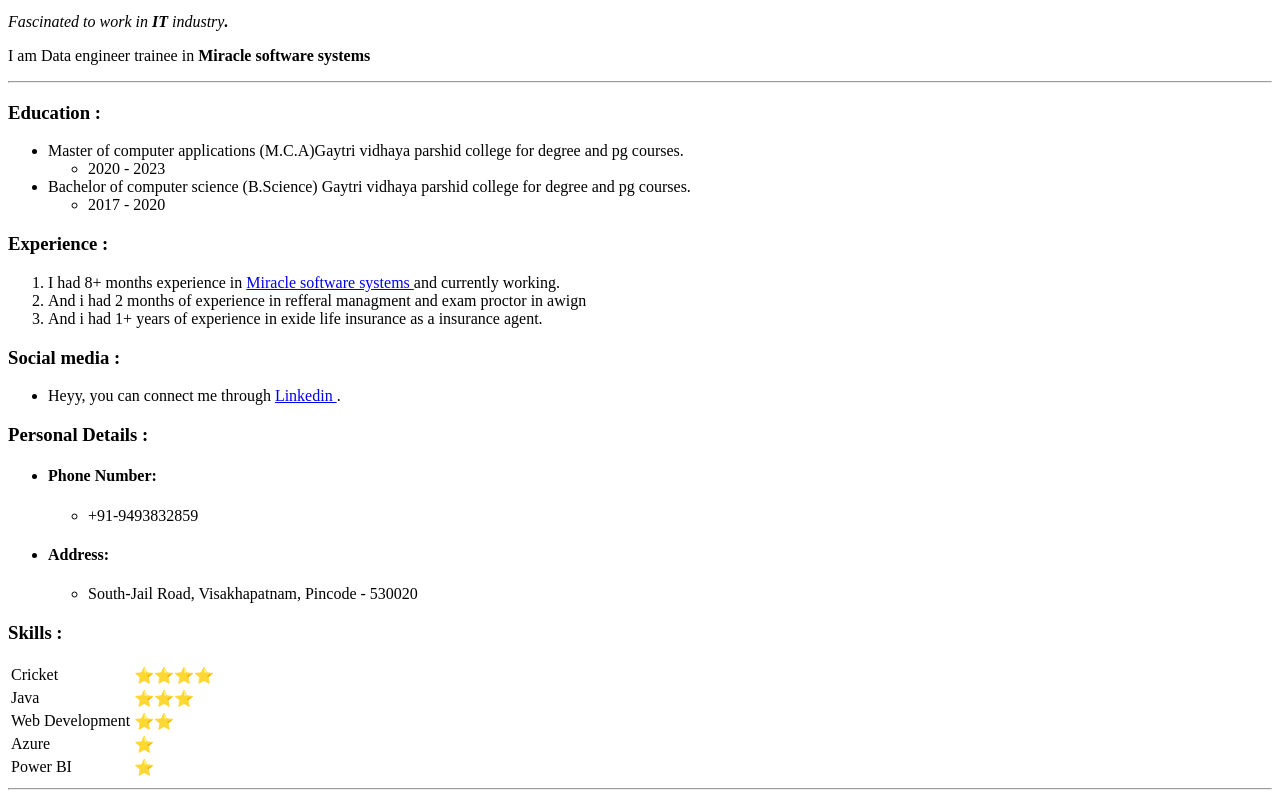
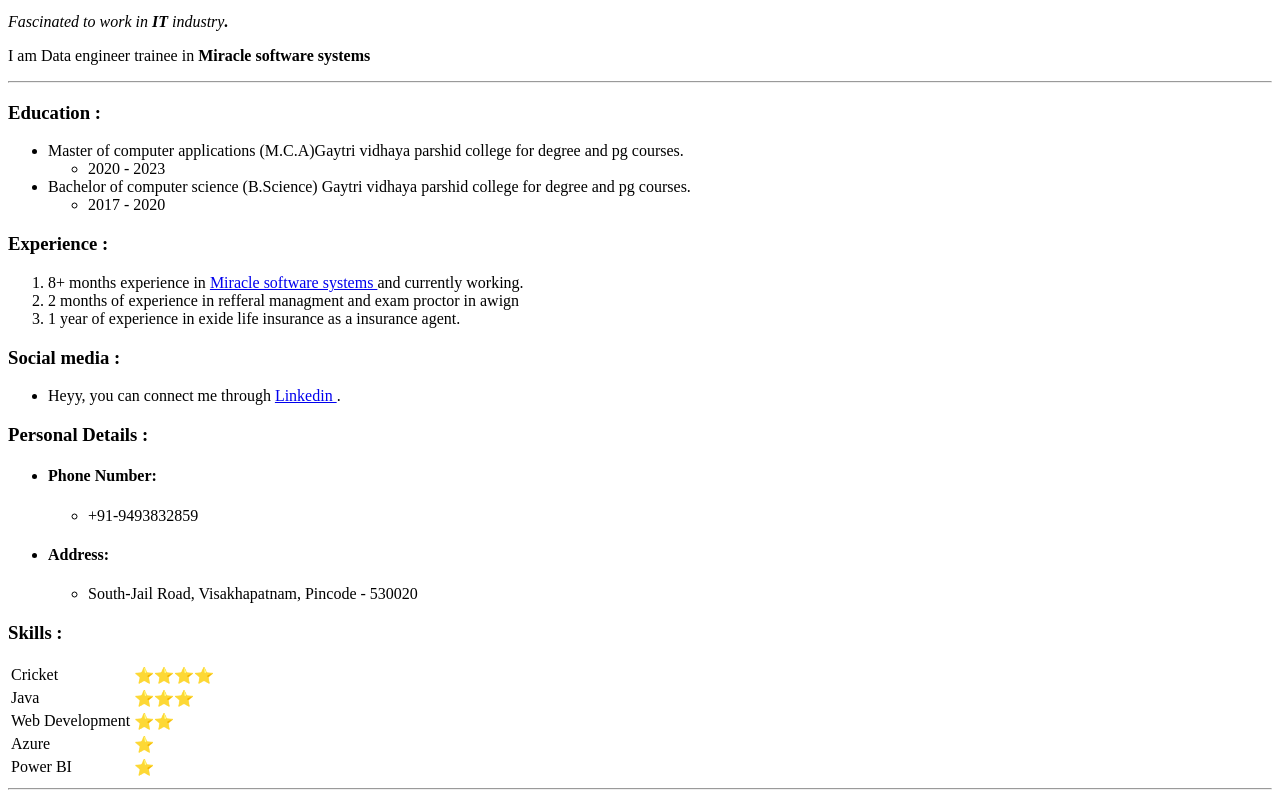
Before and after one commit to Praveensaich/Resume, a plain HTML site: page index.html in a window 1280 px wide. Shown: the part 121-919 px from the top of the page. Drawn offline with Linux system fonts and the light colour scheme.

Commit message:
Update index.html

```diff
--- a/index.html
+++ b/index.html
@@ -27,9 +27,9 @@
 </ul>
 <h3>Experience : </h3>
 <ol>
-    <li>I had 8+ months experience in <a href="https://www.miraclesoft.com/">Miracle software systems </a>and currently working.</li>
-    <li>And i had 2 months of experience in refferal managment and exam proctor in awign</li>
-    <li>And i had 1+ years of experience in exide life insurance as a insurance agent. </li>
+    <li>8+ months experience in <a href="https://www.miraclesoft.com/">Miracle software systems </a>and currently working.</li>
+    <li>2 months of experience in refferal managment and exam proctor in awign</li>
+    <li>1 year of experience in exide life insurance as a insurance agent. </li>
 </ol>
 <h3>Social media :</h3>
 <ul>
```
